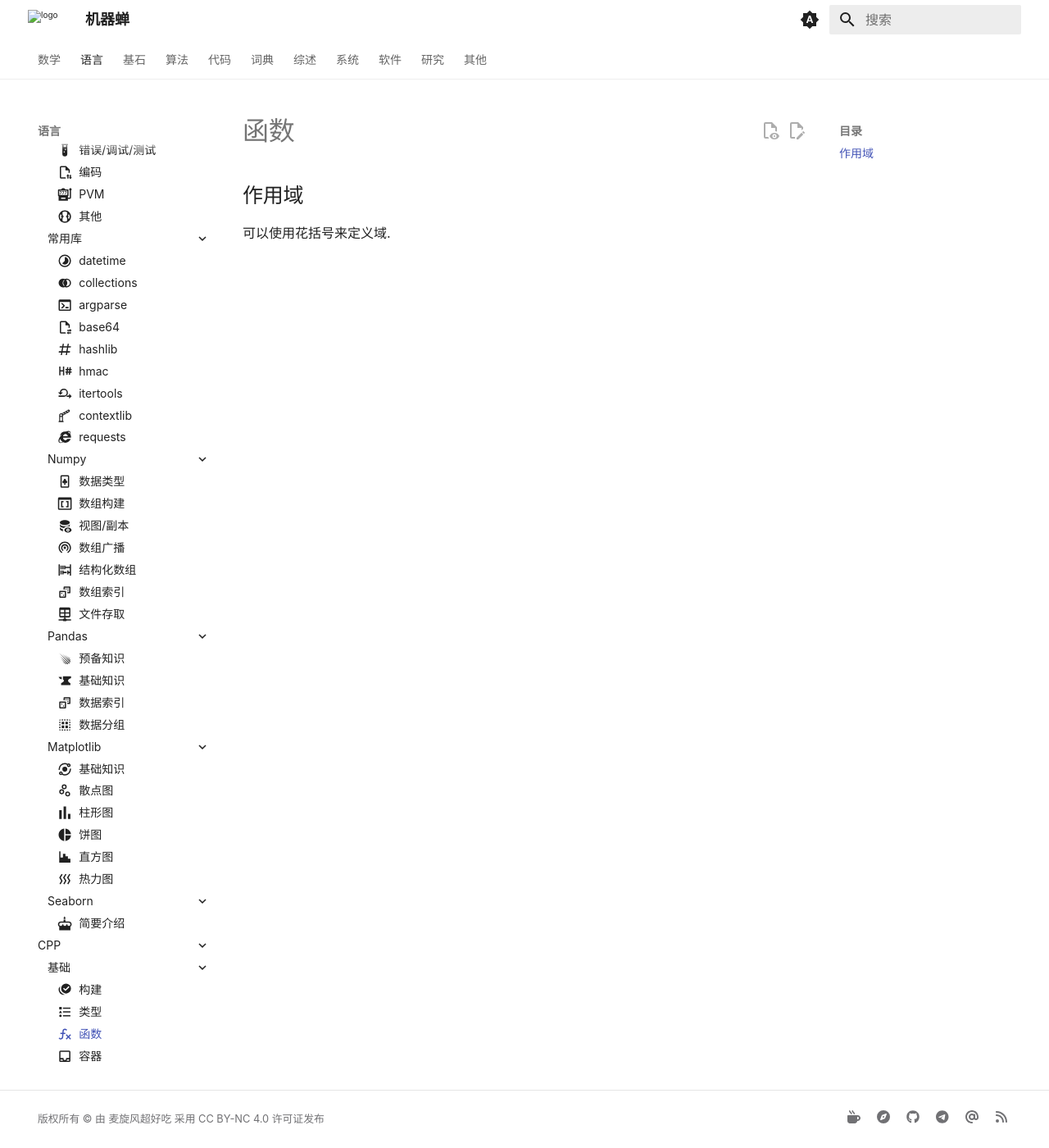
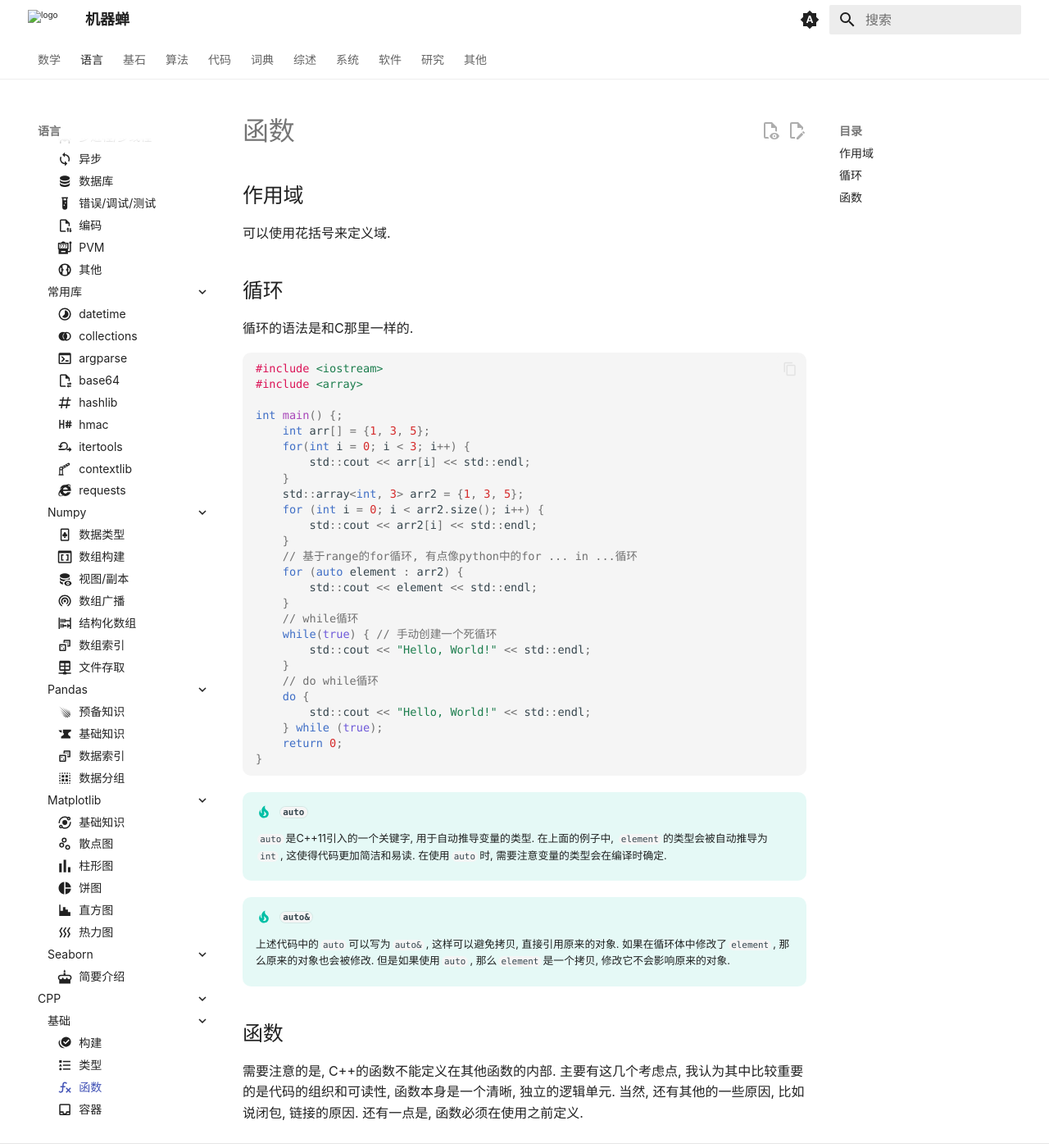
Before and after one commit to ricolxwz/note, an MkDocs documentation site: the page built from docs/language/cpp/foundation/function.md, in a window 1280 px wide and 1400 px high. Shown: the whole window at 82% size. Built offline with MkDocs 1.6.1 and Material for MkDocs 9.7.7, drawn with Linux system fonts in a browser that asks for light colours; some web fonts are replaced; a style sheet for code colours, icons or effects is not loaded.

Commit message:
docs: update container.md and function.md

````diff
--- a/docs/language/cpp/foundation/function.md
+++ b/docs/language/cpp/foundation/function.md
@@ -6,3 +6,48 @@ icon: material/function-variant
 ## 作用域
 
 可以使用花括号来定义域.
+
+## 循环
+
+循环的语法是和C那里一样的.
+
+```cpp
+#include <iostream>
+#include <array>
+
+int main() {;
+    int arr[] = {1, 3, 5};
+    for(int i = 0; i < 3; i++) {
+        std::cout << arr[i] << std::endl;
+    }
+    std::array<int, 3> arr2 = {1, 3, 5};
+    for (int i = 0; i < arr2.size(); i++) {
+        std::cout << arr2[i] << std::endl;
+    }
+    // 基于range的for循环, 有点像python中的for ... in ...循环
+    for (auto element : arr2) {
+        std::cout << element << std::endl;
+    }
+    // while循环
+    while(true) { // 手动创建一个死循环
+        std::cout << "Hello, World!" << std::endl;
+    }
+    // do while循环
+    do {
+        std::cout << "Hello, World!" << std::endl;
+    } while (true);
+    return 0;
+}
+```
+
+!!! tip "`auto`"
+
+    `auto`是C++11引入的一个关键字, 用于自动推导变量的类型. 在上面的例子中, `element`的类型会被自动推导为`int`, 这使得代码更加简洁和易读. 在使用`auto`时, 需要注意变量的类型会在编译时确定.
+
+!!! tip "`auto&`"
+
+    上述代码中的`auto`可以写为`auto&`, 这样可以避免拷贝, 直接引用原来的对象. 如果在循环体中修改了`element`, 那么原来的对象也会被修改. 但是如果使用`auto`, 那么`element`是一个拷贝, 修改它不会影响原来的对象.
+
+## 函数
+
+需要注意的是, C++的函数不能定义在其他函数的内部. 主要有这几个考虑点, 我认为其中比较重要的是代码的组织和可读性, 函数本身是一个清晰, 独立的逻辑单元. 当然, 还有其他的一些原因, 比如说闭包, 链接的原因. 还有一点是, 函数必须在使用之前定义.
````
Also changed, not shown: docs/language/cpp/foundation/container.md (+41 -1 lines).
